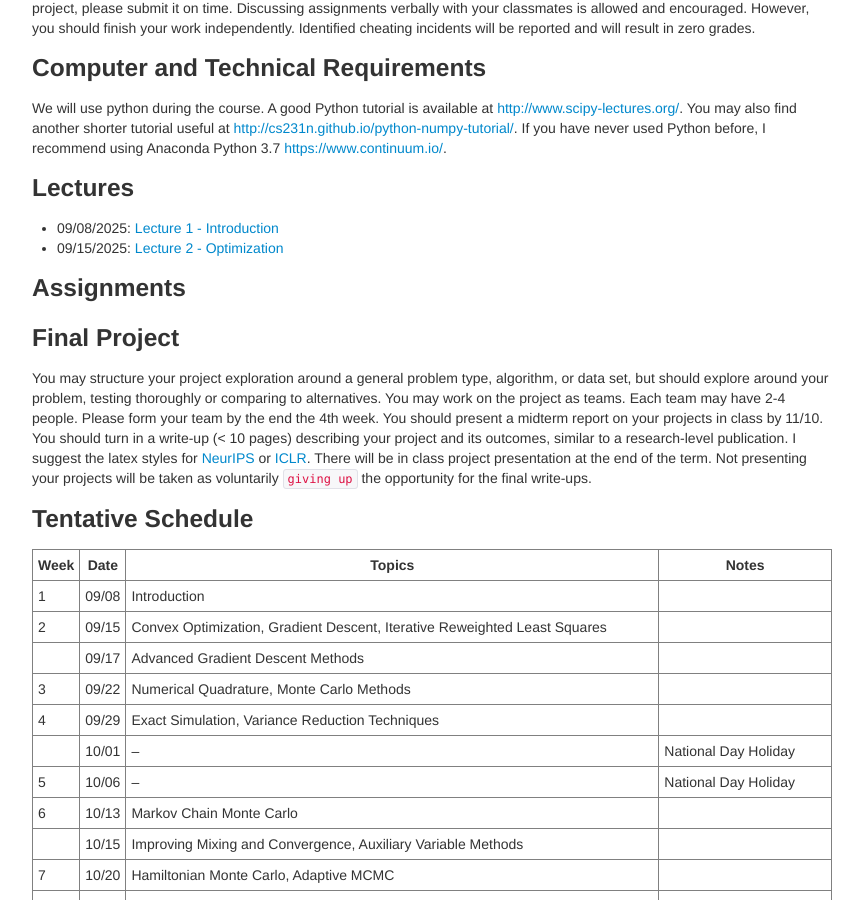
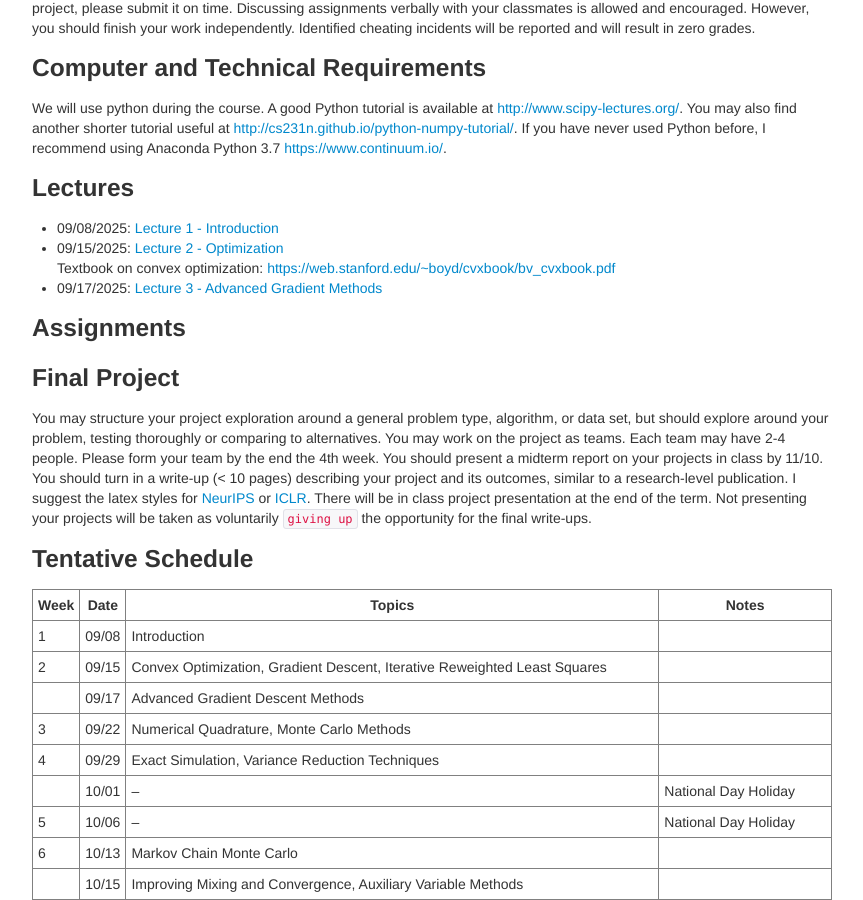
Before and after one commit to zcrabbit/zcrabbit.github.io, a Jekyll site: the page built from courses/smcm-f25.md, in a window 1280 px wide and 900 px high, scrolled down 925 px. Shown: the whole window, without its empty margins (208-1071 px from the left). Built offline with Jekyll 4.4.1, drawn with Linux system fonts in a browser that asks for light colours.

Commit message:
lecture 3 out

```diff
--- a/courses/smcm-f25.md
+++ b/courses/smcm-f25.md
@@ -39,6 +39,9 @@
 ### Lectures
 - 09/08/2025: [Lecture 1 - Introduction]({{sites.baseurl}}/static/slides/smcm_fall25/lec01.pdf)
 - 09/15/2025: [Lecture 2 - Optimization]({{sites.baseurl}}/static/slides/smcm_fall25/lec02.pdf)
+  Textbook on convex optimization: <https://web.stanford.edu/~boyd/cvxbook/bv_cvxbook.pdf>
+- 09/17/2025: [Lecture 3 - Advanced Gradient Methods]({{sites.baseurl}}/static/slides/smcm_fall25/lec03.pdf)
+
 
 ### Assignments
 
```
Also changed, not shown: 3 other files.
